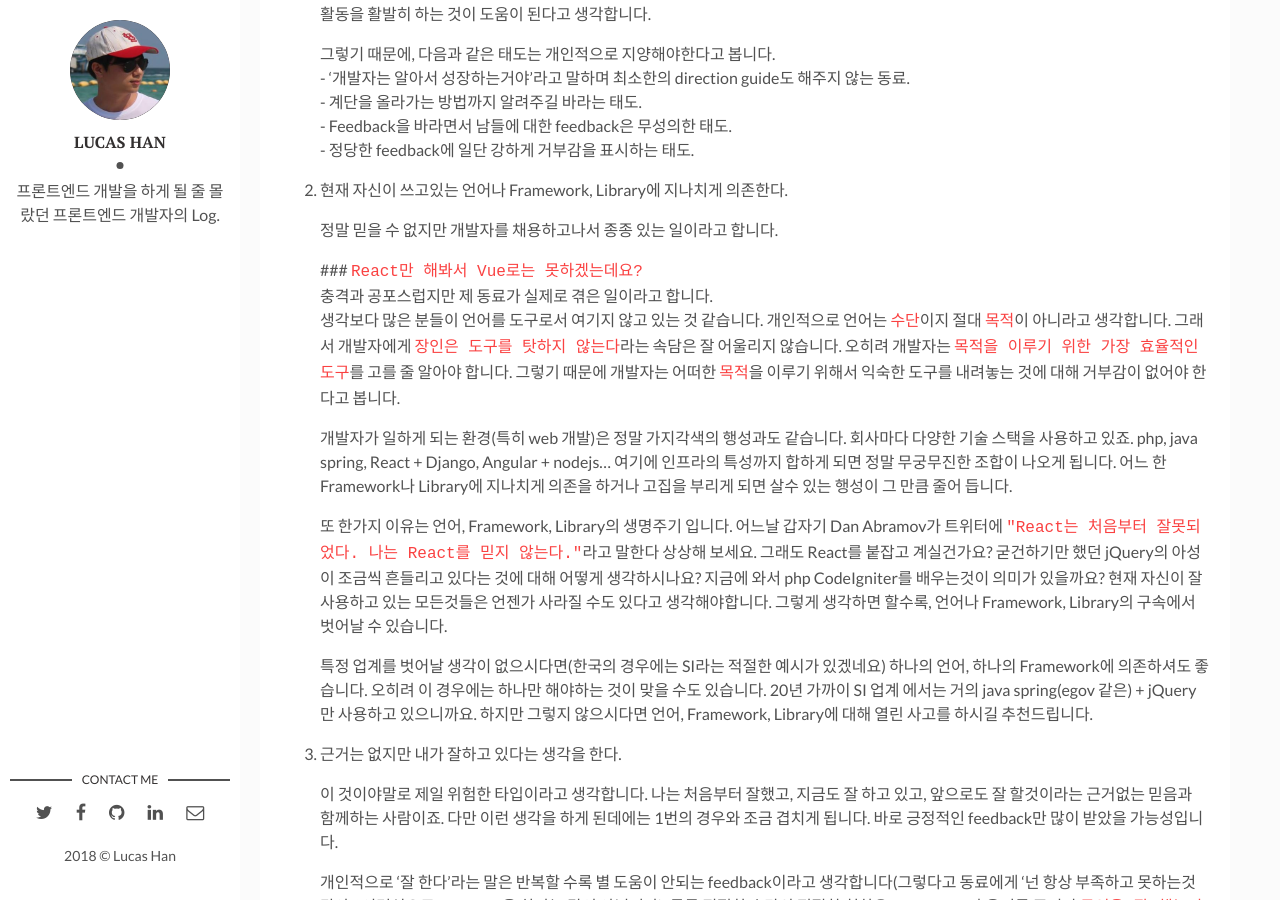
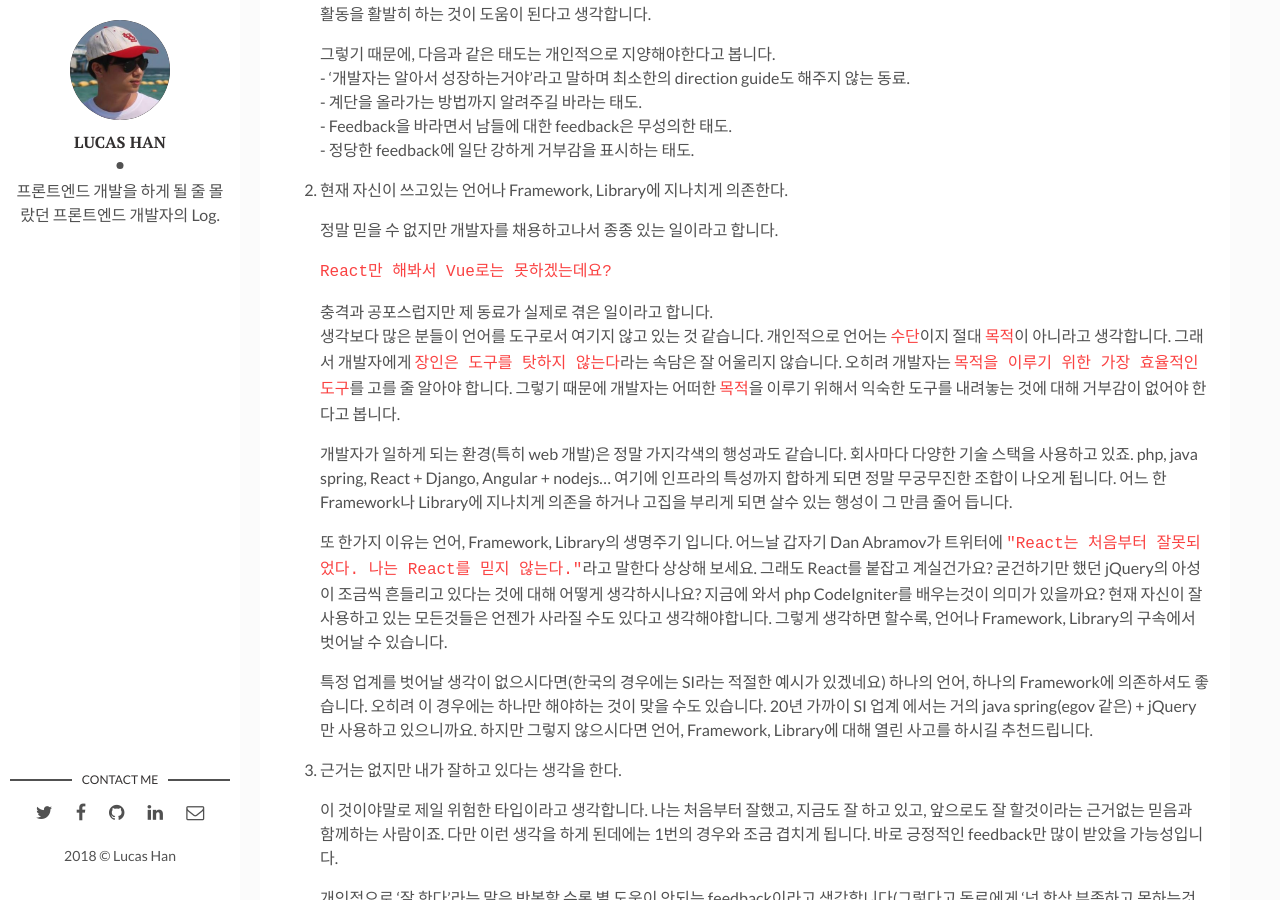
Before and after one commit to stardustrain/stardustrain.github.io, a Jekyll site: the page built from _posts/2017-06-10-A-thought-of-expert-beginner.markdown, in a window 1280 px wide and 900 px high, scrolled down 1859 px. Built offline with Jekyll 4.4.1, drawn with Linux system fonts in a browser that asks for light colours; comment, search, counter and statistics services are not loaded.

Commit message:
Fix minor,

```diff
--- a/_posts/2017-06-10-A-thought-of-expert-beginner.markdown
+++ b/_posts/2017-06-10-A-thought-of-expert-beginner.markdown
@@ -51,7 +51,8 @@ tags: [Expert Beginnger] # add tag
 
     정말 믿을 수 없지만 개발자를 채용하고나서 종종 있는 일이라고 합니다.
 
-    ### `React만 해봐서 Vue로는 못하겠는데요?`
+    `React만 해봐서 Vue로는 못하겠는데요?`
+
     충격과 공포스럽지만 제 동료가 실제로 겪은 일이라고 합니다.
     생각보다 많은 분들이 언어를 도구로서 여기지 않고 있는 것 같습니다. 개인적으로 언어는 `수단`이지 절대 `목적`이 아니라고 생각합니다. 그래서 개발자에게 `장인은 도구를 탓하지 않는다`라는 속담은 잘 어울리지 않습니다. 오히려 개발자는 `목적을 이루기 위한 가장 효율적인 도구`를 고를 줄 알아야 합니다. 그렇기 때문에 개발자는 어떠한 `목적`을 이루기 위해서 익숙한 도구를 내려놓는 것에 대해 거부감이 없어야 한다고 봅니다.
 
```
